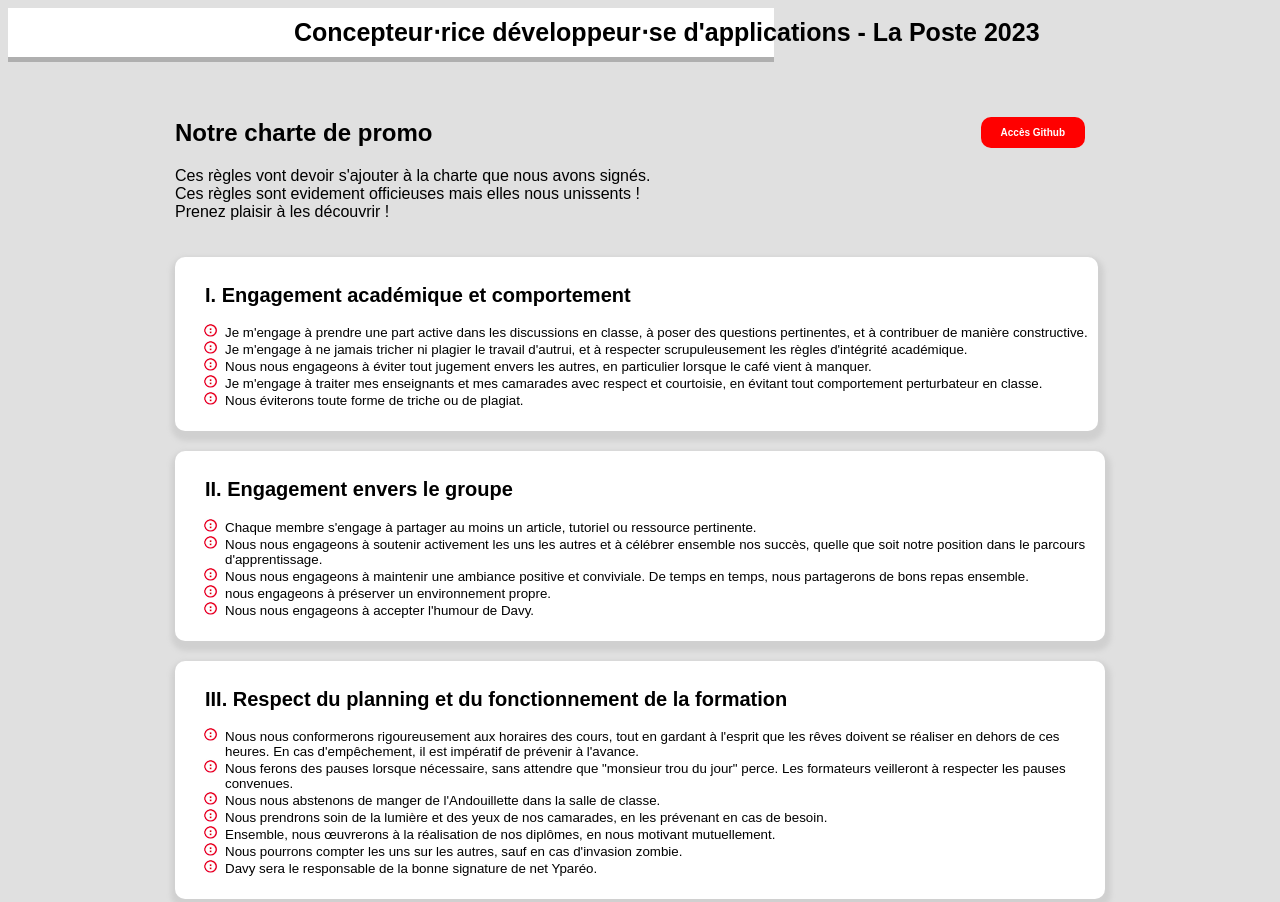
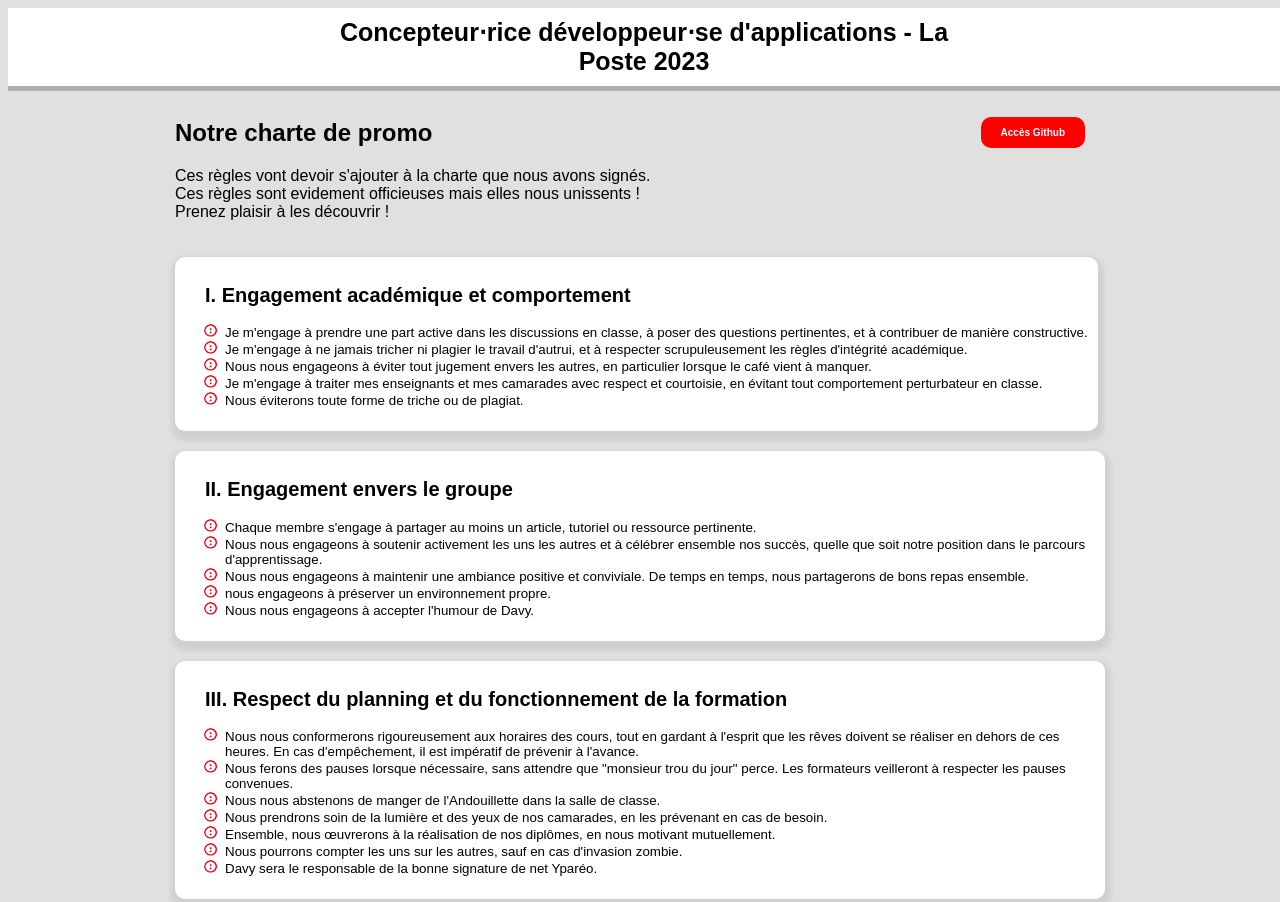
Before and after one commit to Keitaroblaster/CharteGroupeCSS, a plain HTML site: page index.html in a window 1280 px wide. Shown: the top 902 px of the page. Drawn offline with Linux system fonts and the light colour scheme.

Commit message:
dur de finir

```diff
--- a/css/style.css
+++ b/css/style.css
@@ -46,7 +46,7 @@ li {
   background-color: white;
   background-size: cover;
   width: auto;
-  padding: 10px 10px;
+  padding: 10px 300px;
   box-shadow: 0px 5px rgb(175, 175, 175);
 }
 
@@ -54,8 +54,8 @@ div.container {
   font-weight: bolder;
   font-size: 25px;
   text-align: center;
-  margin-left: 37%;
   color: black;
+  margin-left: 0px;
 }
 
 /* boutton envoie sur github */
```
